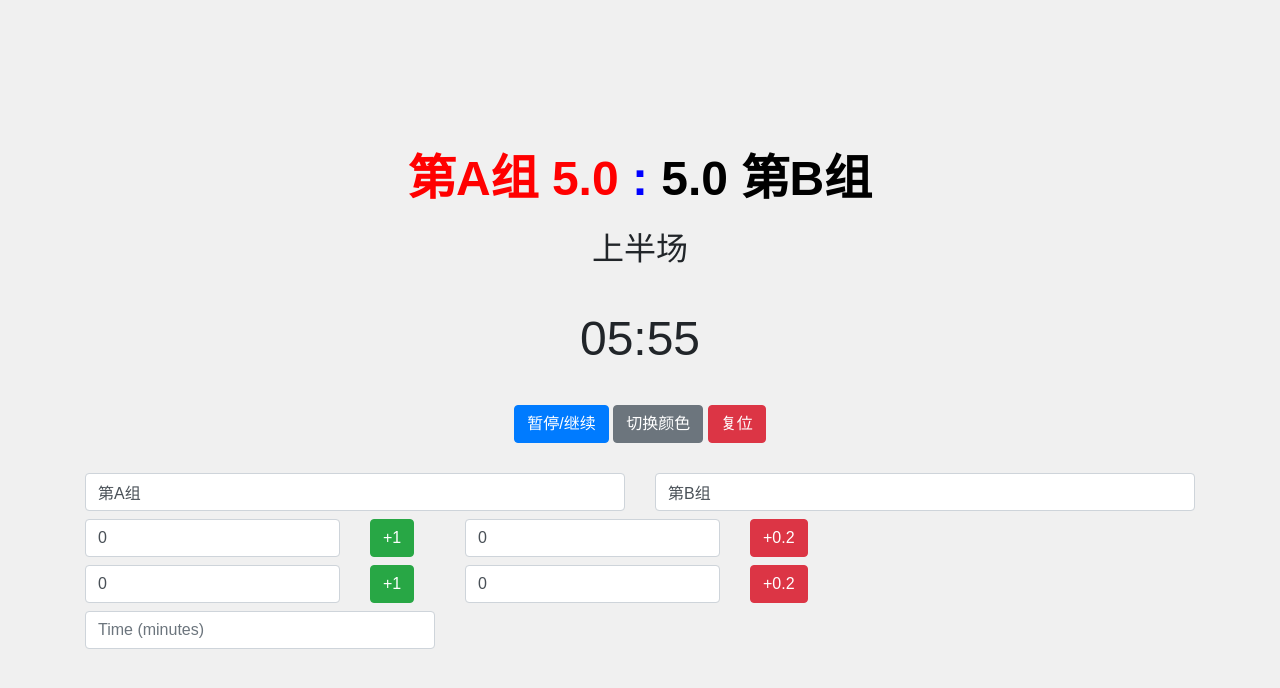
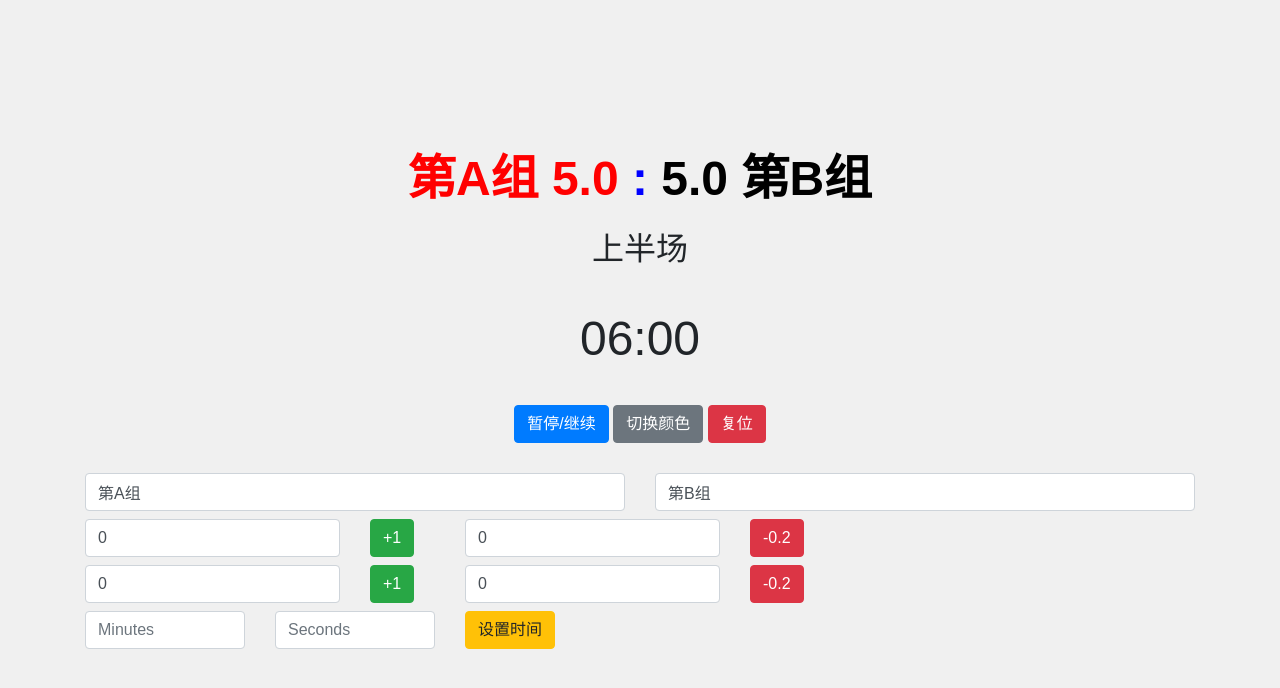
Before and after one commit to Spartan859/thudog-scoretable, a plain HTML site: page admin.html in a window 1280 px wide. Drawn offline with nearby package versions, Linux system fonts and the light colour scheme.

Commit message:
feat: mp3

```diff
--- a/admin.html
+++ b/admin.html
@@ -85,7 +85,7 @@
             <input type="number" class="form-control mb-2" id="penaltyAInput" placeholder="Penalty A" min="0" step="0.2" oninput="updateSettings()">
         </div>
         <div class="col-md-1">
-            <button class="btn btn-danger mb-2" onclick="incrementPenalty('A')">+0.2</button>
+            <button class="btn btn-danger mb-2" onclick="incrementPenalty('A')">-0.2</button>
         </div>
     </div>
     <div class="row">
@@ -99,25 +99,36 @@
             <input type="number" class="form-control mb-2" id="penaltyBInput" placeholder="Penalty B" min="0" step="0.2" oninput="updateSettings()">
         </div>
         <div class="col-md-1">
-            <button class="btn btn-danger mb-2" onclick="incrementPenalty('B')">+0.2</button>
+            <button class="btn btn-danger mb-2" onclick="incrementPenalty('B')">-0.2</button>
         </div>
     </div>
     <div class="row">
-        <div class="col-md-4">
-            <input type="number" class="form-control mb-2" id="timeInput" placeholder="Time (minutes)" min="0" oninput="setTime()">
+        <div class="col-md-2">
+            <input type="number" class="form-control mb-2" id="minutesInput" placeholder="Minutes" min="0">
+        </div>
+        <div class="col-md-2">
+            <input type="number" class="form-control mb-2" id="secondsInput" placeholder="Seconds" min="0" max="59">
+        </div>
+        <div class="col-md-2">
+            <button class="btn btn-warning mb-2" onclick="setTime()">设置时间</button>
         </div>
     </div>
 </div>
 
+<audio id="rewardSound" src="reward.mp3" preload="auto"></audio>
+<audio id="penaltySound" src="penalty.mp3" preload="auto"></audio>
+<audio id="finalSound" src="final.mp3" preload="auto"></audio>
+
 <script>
     let timer;
-    let isRunning = true;
+    let isRunning = false;
     let time = 360; // 6 minutes in seconds
 
     function startTimer() {
         timer = setInterval(() => {
             if (time <= 0) {
                 clearInterval(timer);
+                document.getElementById('finalSound').play();
                 return;
             }
             time--;
@@ -172,18 +183,21 @@
     function incrementReward(team) {
         const input = document.getElementById(`reward${team}Input`);
         input.value = parseInt(input.value || 0) + 1;
+        document.getElementById('rewardSound').play();
         updateSettings();
     }
 
     function incrementPenalty(team) {
         const input = document.getElementById(`penalty${team}Input`);
         input.value = (parseFloat(input.value || 0) + 0.2).toFixed(1);
+        document.getElementById('penaltySound').play();
         updateSettings();
     }
 
     function setTime() {
-        const minutes = parseInt(document.getElementById('timeInput').value || 6);
-        time = minutes * 60;
+        const minutes = parseInt(document.getElementById('minutesInput').value || 6);
+        const seconds = parseInt(document.getElementById('secondsInput').value || 0);
+        time = (minutes * 60) + seconds;
         updateTimerDisplay();
         localStorage.setItem('time', time);
     }
@@ -197,6 +211,8 @@
         localStorage.setItem('penaltyA', 0);
         localStorage.setItem('rewardB', 0);
         localStorage.setItem('penaltyB', 0);
+
+        setTime();
         updateSettings();
     }
 
@@ -267,7 +283,6 @@
 
     window.onload = function() {
         loadSettings();
-        startTimer();
     }
 </script>
 
```
Also changed, not shown: 3 other files.
